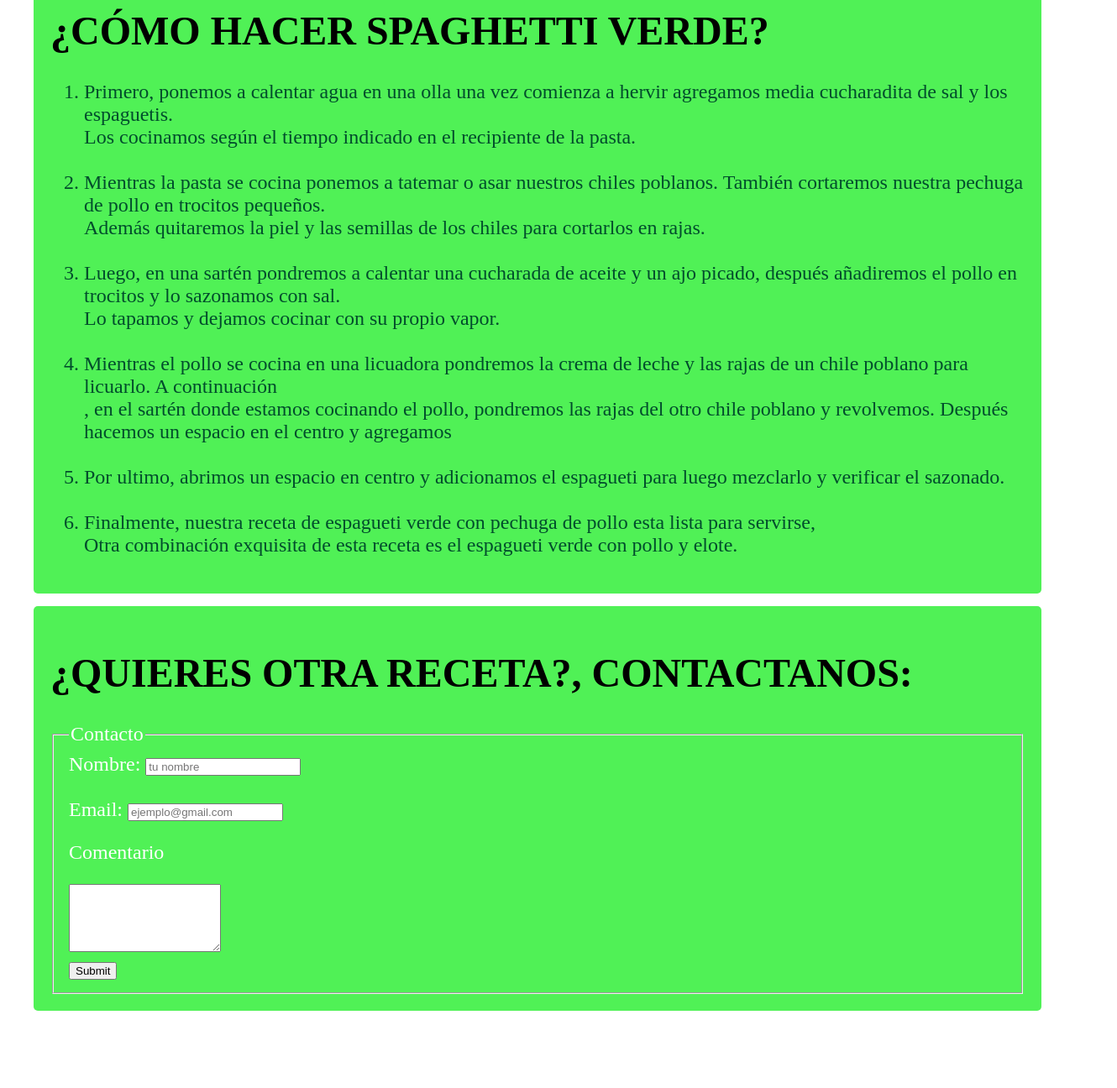
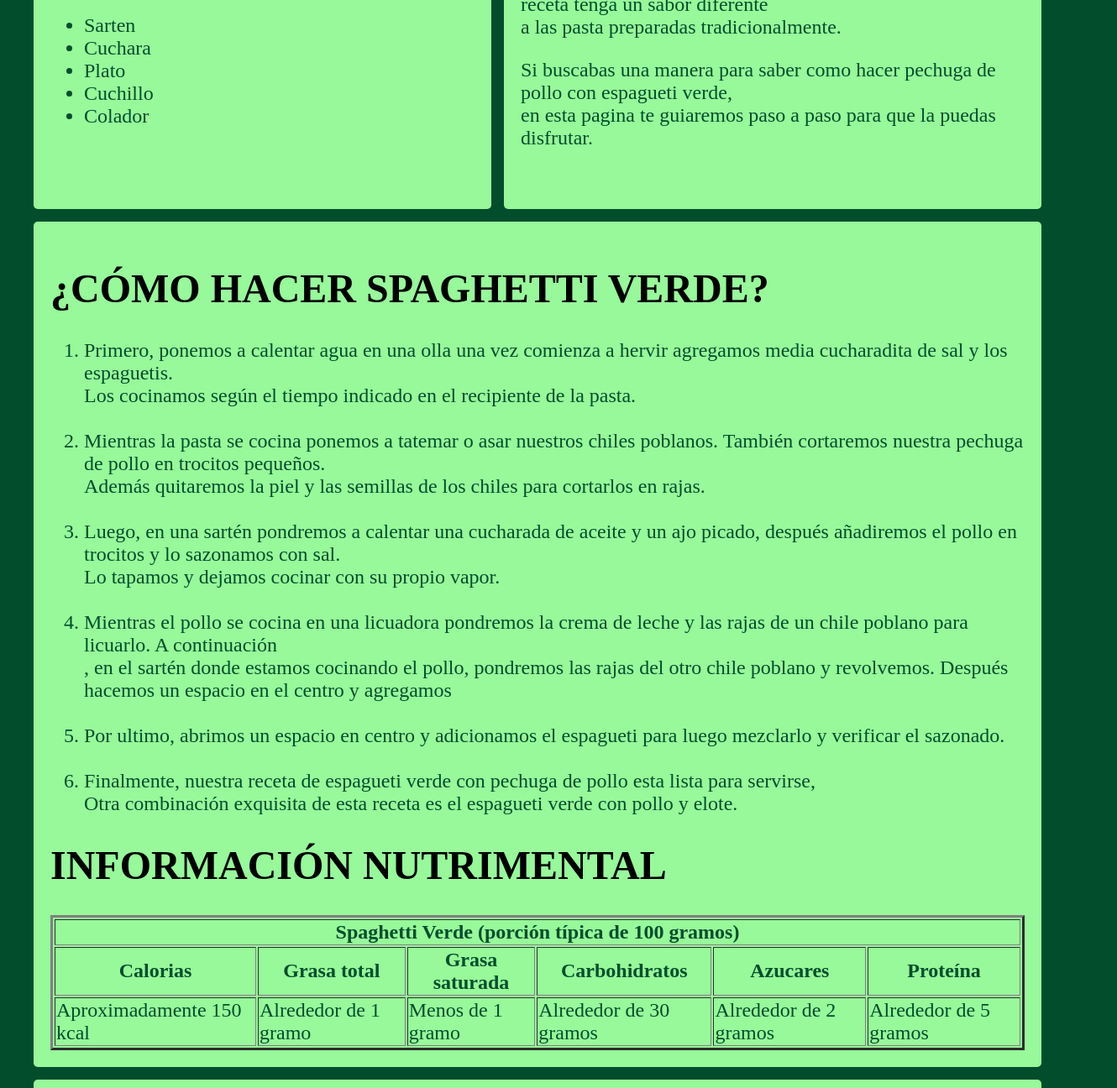
Before and after one commit to UpqrooCool/Programacion-web, a plain HTML site: page Actividad-2.HTML in a window 1280 px wide. Shown: the part 753-2049 px from the top of the page at 84% size, 1330 px wide, since content can reach past the window. Before the commit the page ends 1997 px from the top, so only its background shows below. Drawn offline with Linux system fonts and the light colour scheme.

Commit message:
Actualización

```diff
--- a/Actividad-2.HTML
+++ b/Actividad-2.HTML
@@ -9,7 +9,7 @@
 <body>
     <div class="container">
         <div class="box header">
-            <h1 class="Centro">Receta de Spaghetti Verde</h1>
+            <h1 class="Titulo">Receta de Spaghetti Verde</h1>
         </div>
 
         <div class="box article">
@@ -27,6 +27,16 @@
                 <li>Tiempo de Cocción: 20 minutos</li>
                 <li>Calorías: 412 calorías por cada 100 gramos</li>
             </ul>
+            <h1>UTENSILIOS</h1>
+
+                <ul>
+                    <li>Sarten</li>
+                    <li>Cuchara</li>
+                    <li>Plato</li>
+                    <li>Cuchillo</li>
+                    <li>Colador</li>
+                </ul>
+
         </div>
 
         <div class="box article2">
@@ -44,10 +54,38 @@
                 <br>
                 <li>Finalmente, nuestra receta de espagueti verde con pechuga de pollo esta lista para servirse, <br> Otra combinación exquisita de esta receta es el espagueti verde con pollo y elote.</li>
             </ol>
+            <h1>INFORMACIÓN NUTRIMENTAL</h1>
+            <table border="3">
+                <head>
+                    <th colspan="6">Spaghetti Verde (porción típica de 100 gramos)</th>
+                    <tr>
+                        <th>Calorias</th>
+                        <th>Grasa total</th>
+                        <th>Grasa saturada</th>
+                        <th>Carbohidratos</th>
+                        <th>Azucares</th>
+                        <th>Proteína</th>
+                    </tr>
+                </head>
+                <body>
+                    <tr>
+                        <td>Aproximadamente 150 kcal</td>
+                        <td>Alrededor de 1 gramo</td>
+                        <td>Menos de 1 gramo</td>
+                        <td>Alrededor de 30 gramos</td>
+                        <td>Alrededor de 2 gramos</td>
+                        <td>Alrededor de 5 gramos</td>
+                    </tr>
+                </body>
+            </table>
         </div>
 
         <div class="box aside">
             <img src="espagueti-verde-con-pollo-1.jpg" type="image/jpg" sizes="10x10">
+            <p>El Espagueti Verde con pollo y chile poblano es una receta mexicana exquisita y picosita. <br>La combinación del pollo con espagueti verde hacen que esta receta tenga un sabor diferente <br>a las pasta preparadas tradicionalmente.</p>
+            <p>Si buscabas una manera para saber como hacer pechuga de pollo con espagueti verde, <br> en esta pagina te guiaremos paso a paso para que la puedas disfrutar.</p>
+    <br>
+
         </div>
 
         <div class="box footer">
@@ -66,12 +104,13 @@
                     <input type="email" name="email" id="email" placeholder="ejemplo@gmail.com " required>
 
                     <p>Comentario</p>
-                    <textarea name="texto" id="texto" cols="20" rows="5"></textarea>
+                    <textarea name="texto" id="texto" cols="20" rows="5" ></textarea>
                     <br>
                     <input type="submit" name="Enviar" id="Enviar">
                 </fieldset>
             </form>
-
+            <p>Cool Dzul Diego Enrique - <a href="https://github.com/UpqrooCool/Programacion-web" target="-blank">  Repositorio</a></p>
+            <a href="Index.HTML" target="-blank"> Ir a la pagina de administrador</a> <a>|</a> <a href="#inicio">Ir al inicio</a>
             <script>
                 function mostrarAlerta() {
 
--- a/grid-style2.CSS
+++ b/grid-style2.CSS
@@ -1,19 +1,23 @@
 body{
     margin: 40px;
+    background-color: #014d2c;
 }
 .box{
-    background-color: #50f156;
+    background-color: #97f99a;
     color: #fff;
     border-radius: 5px;
     padding: 20px;
     font-size: 150%;
 }
 
+.footer{
+    color: black;
+}
 .container {
     display: grid;
     grid-template-columns: 1fr 1fr 1fr 1fr 1fr;
     grid-template-rows: auto;
-    background-color: #fff;
+    background-color: #014d2c;;
     grid-gap: 15px;
     color: #444;
     align-content: start;
@@ -26,6 +30,7 @@ body{
 
 .article{
     grid-column: 1/5;
+    justify-content: center;
 }
 .article2{
     grid-column: 1/6;
@@ -44,10 +49,19 @@ h1{
     color: rgb(0, 0, 0);
 
 }
-.Centro{
+.Titulo{
     text-align: center;
 }
 
-ul, ol{
+ul, ol, th, tr, p{
     color: #014d2c;
 }
+
+textarea{
+    width: 1222px;
+    height: 122px;
+}
+
+#Nombre, #email, #texto{
+    background-color: #c3f8c5;
+}
```
